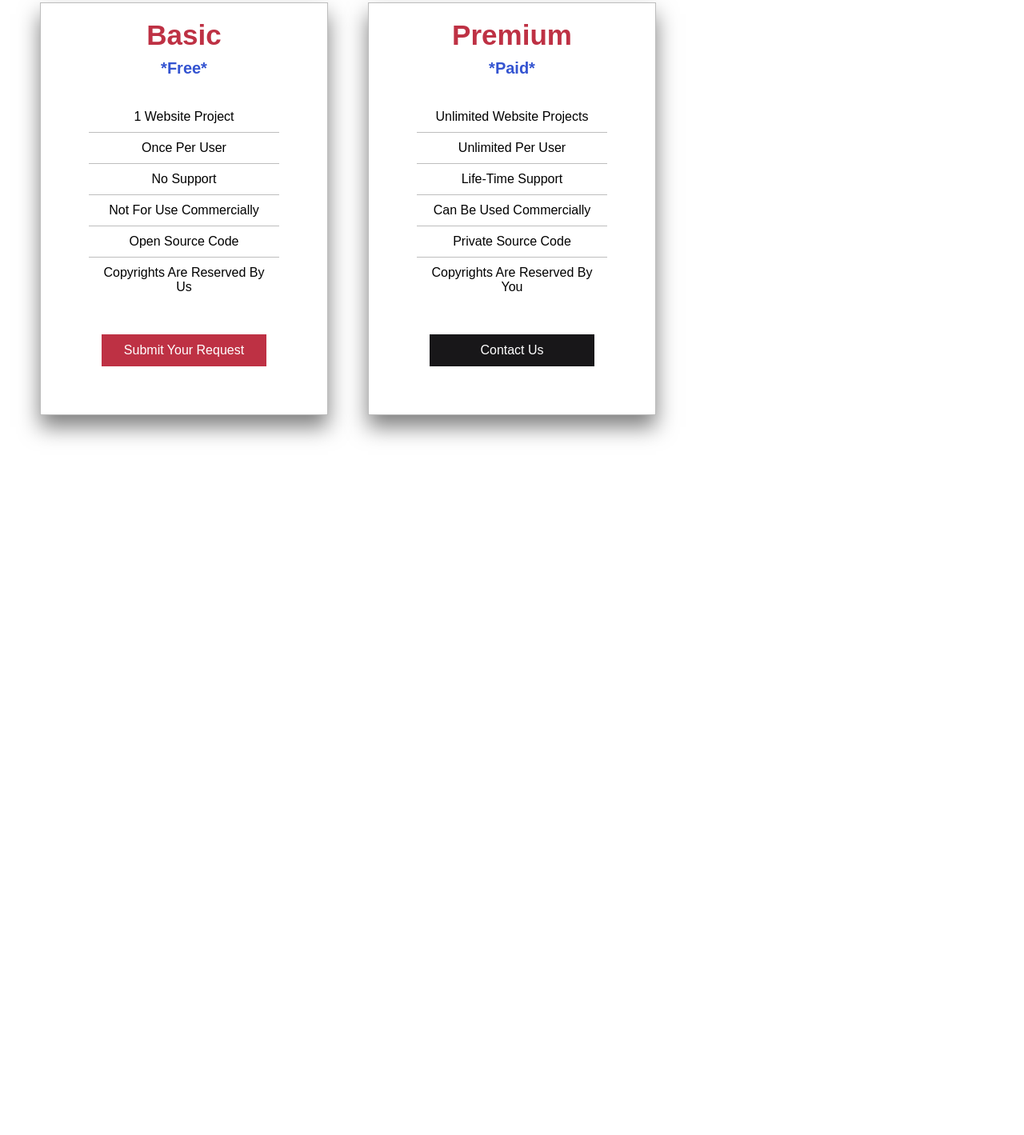
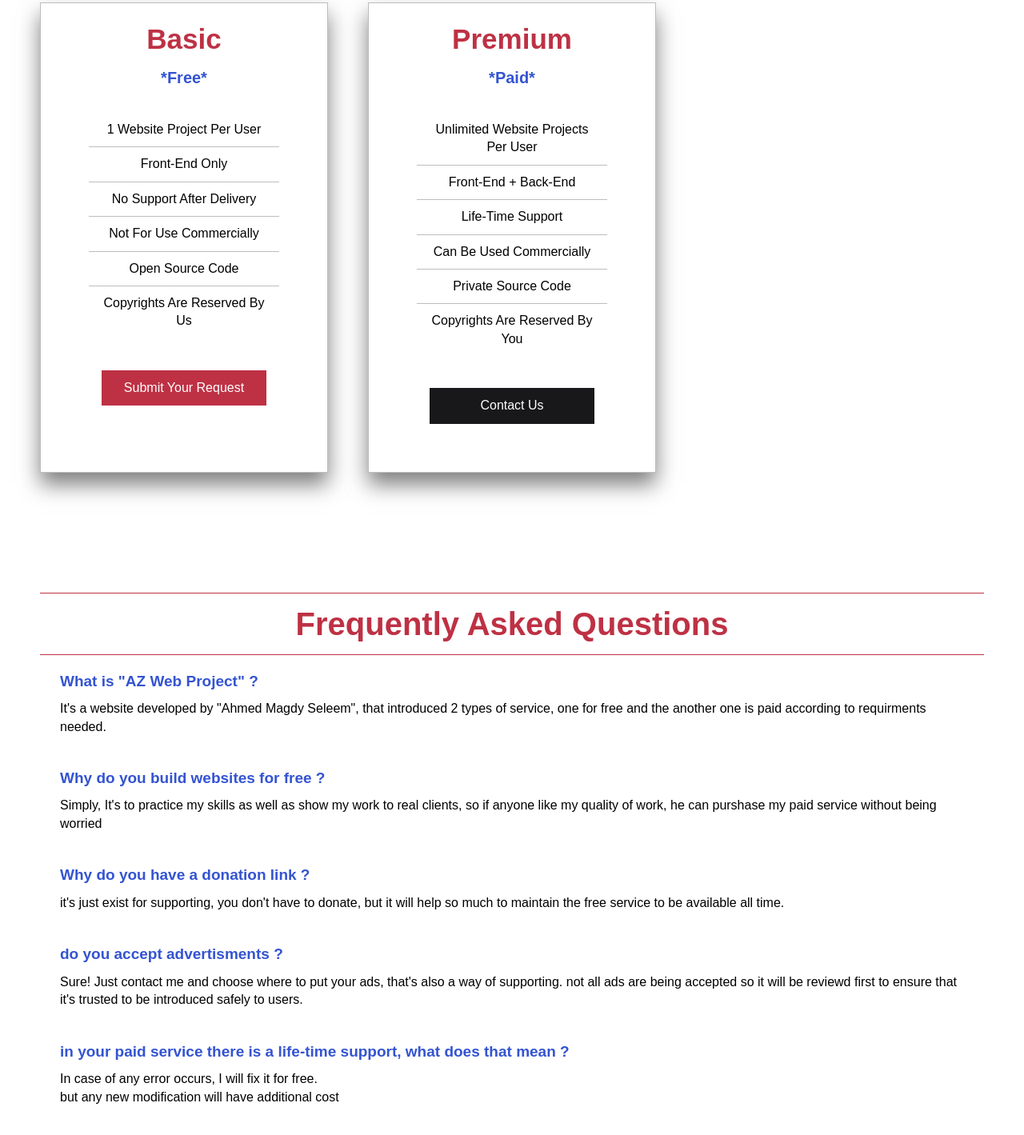
Before and after one commit to Ahmed-Magdy-S/AZWebProject, a website: page index.html in a window 1280 px wide. Shown: the part 607-2026 px from the top of the page at 80% size. Before the commit the page ends 1176 px from the top, so only its background shows below. Drawn offline with Linux system fonts and the light colour scheme.

Commit message:
Create FAQ Section

```diff
--- a/index.html
+++ b/index.html
@@ -14,8 +14,8 @@
             <a href="#">AZ Web Project</a>
         </div>
         <ul class="nav-list">
-            <li class="nav-list__item nav-list__item--plans"><a href="#">Plans</a></li>
-            <li class="nav-list__item nav-list__item--faq""><a href=" #">FAQ</a></li>
+            <li class="nav-list__item nav-list__item--plans"><a href="#section-plan">Plans</a></li>
+            <li class="nav-list__item nav-list__item--faq""><a href=" #section-faq">FAQ</a></li>
             <li class="nav-list__item nav-list__item--work""><a href=" #">Work</a></li>
             <li class="nav-list__item nav-list__item--contact""><a href=" #">Contact</a></li>
             <li class="nav-list__item nav-list__item--donate"><a href="#">Donate</a></li>
@@ -29,15 +29,16 @@
     </header>
     <!-- End Header -->
     <!-- Start plan Section -->
-    <section class="section-plan">
+    <section id="section-plan" class="section-plan">
+        <div class="plans">
 
             <div class="pricing-table pricing-table--free">
                 <h3>Basic</h3>
                 <span>*Free*</span>
                 <ul class="features-list">
-                <li>1 Website Project</li>
-                <li>Once Per User</li>
-                <li>No Support</li>
+                    <li>1 Website Project Per User</li>
+                    <li>front-end only</li>
+                    <li>No Support after delivery</li>
                     <li>Not for use commercially</li>
                     <li>Open Source Code</li>
                     <li>Copyrights are reserved by us</li>
@@ -48,8 +49,8 @@
                 <h3>Premium</h3>
                 <span>*Paid*</span>
                 <ul class="features-list">
-                <li>unlimited Website Projects</li>
-                <li>unlimited Per User</li>
+                    <li>unlimited Website Projects Per User</li>
+                    <li>Front-end + Back-end</li>
                     <li>life-time Support</li>
                     <li>can be used commercially</li>
                     <li>Private Source Code</li>
@@ -57,11 +58,38 @@
                 </ul>
                 <a href="#">Contact Us</a>
             </div>
+        </div>
+
     </section>
     <!-- End plan Section -->
     <!-- Section FAQ -->
-    <section class="section-faq">
-        <h2></h2>
+    <section id="section-faq" class="section-faq">
+        <h2>Frequently Asked Questions</h2>
+        <div class="question">
+            <h5>What is "AZ Web Project" ?</h5>
+            <p>It's a website developed by "Ahmed Magdy Seleem", that introduced 2 types of service, one for free and
+                the another one is paid according to requirments needed.
+            </p>
+        </div>
+        <div class="question">
+            <h5>Why do you build websites for free ?</h5>
+            <p>Simply, It's to practice my skills as well as show my work to real clients, so if anyone like my quality of work, he can purshase my paid service without being worried</p>
+        </div>
+        <div class="question">
+            <h5>Why do you have a donation link ?</h5>
+            <p>it's just exist for supporting, you don't have to donate, but it will help so much to maintain the free service to be available all time.</p>
+        </div>
+        <div class="question">
+            <h5>do you accept advertisments ?</h5>
+            <p>Sure! Just contact me and choose where to put your ads, that's also a way of supporting. not all ads are being accepted so it will be reviewd first to ensure that it's trusted to be introduced safely to users.
+            </p>
+        </div>
+        <div class="question">
+            <h5>in your paid service there is a life-time support, what does that mean ?</h5>
+            <p>In case of any error occurs, I will fix it for free.<br>
+            but any new modification will have additional cost
+            </p>
+        </div>
     </section>
     <!-- End Section FAQ -->
     <script src="js/w3.js">
--- a/sass/base/_base.scss
+++ b/sass/base/_base.scss
@@ -7,11 +7,13 @@
 html {
     font-size: 62.5%;
     box-sizing : border-box;
+    scroll-behavior: smooth;
 }
 
 body {
     font-family: Arial, Helvetica, sans-serif;
     font-size: $default-font;
+    line-height: 1.4;
 }
 
 ul {
@@ -26,3 +28,22 @@
 a {
     text-decoration: none;
 }
+
+h1 {
+    font-size: 5rem;
+}
+
+h2 {
+    font-size: 4rem;
+}
+
+h3 {
+    font-size: 3.5rem;
+}
+h4 {
+    font-size: 2.5rem;
+}
+
+h5 {
+    font-size: 1.9rem;
+}
--- a/sass/layout/_header.scss
+++ b/sass/layout/_header.scss
@@ -8,11 +8,11 @@
     justify-content: center;
     align-items: center;
     padding: 0 $padding-side;
+    text-align: center;
 }
 
 .main-heading {
     &--title {
-        font-size: 5rem;
         margin-bottom: 3rem;
     }
 
--- a/sass/pages/sections.scss
+++ b/sass/pages/sections.scss
@@ -1,9 +1,12 @@
 .section-plan {
     padding: 5rem $padding-side;
+}
+
+.plans {
     display: grid;
     grid-template-columns: repeat(auto-fill, minmax(27rem, 1fr));
     gap: 5rem;
-
+    margin-bottom: 5rem;
 }
 
 .pricing-table {
@@ -14,7 +17,6 @@
 
     h3 {
         color: $accent-color;
-        font-size: 3.5rem;
         margin-bottom: 1rem;
     }
 
@@ -67,3 +69,26 @@
         }
     }
 }
+
+.section-faq {
+    padding: 5rem $padding-side;
+
+    h2 {
+        color: $accent-color;
+        text-align: center;
+        padding: 1rem 1.5rem;
+        display: block;
+        border-bottom: 1px solid $accent-color;
+        border-top: 1px solid $accent-color;
+
+        margin: 0 auto;
+    }
+}
+.question {
+    padding: 2rem 2.5rem;
+    h5 {
+        margin-bottom: 1rem;
+        color: $secondary-color-text;
+        font-weight: 900;
+    }
+}
```
Also changed, not shown: main-style.css, 1 other file. Lines whose indentation alone changed are shown as unchanged.
